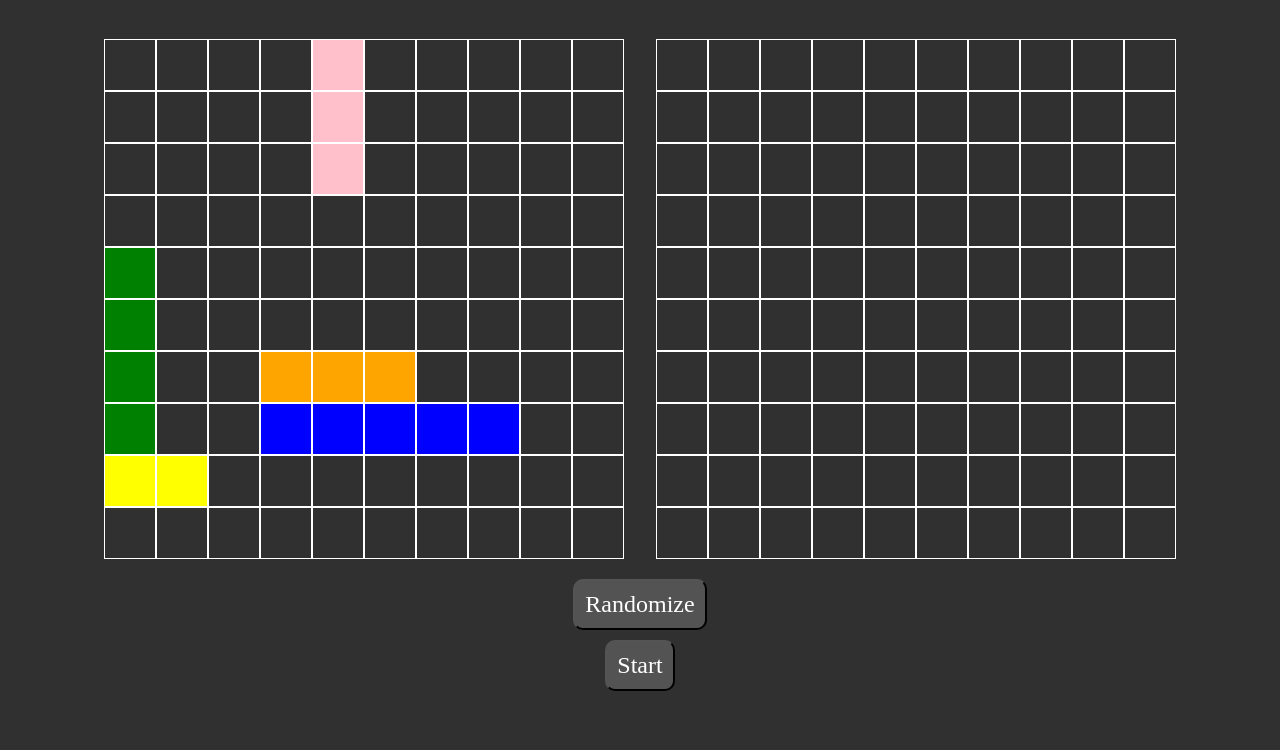
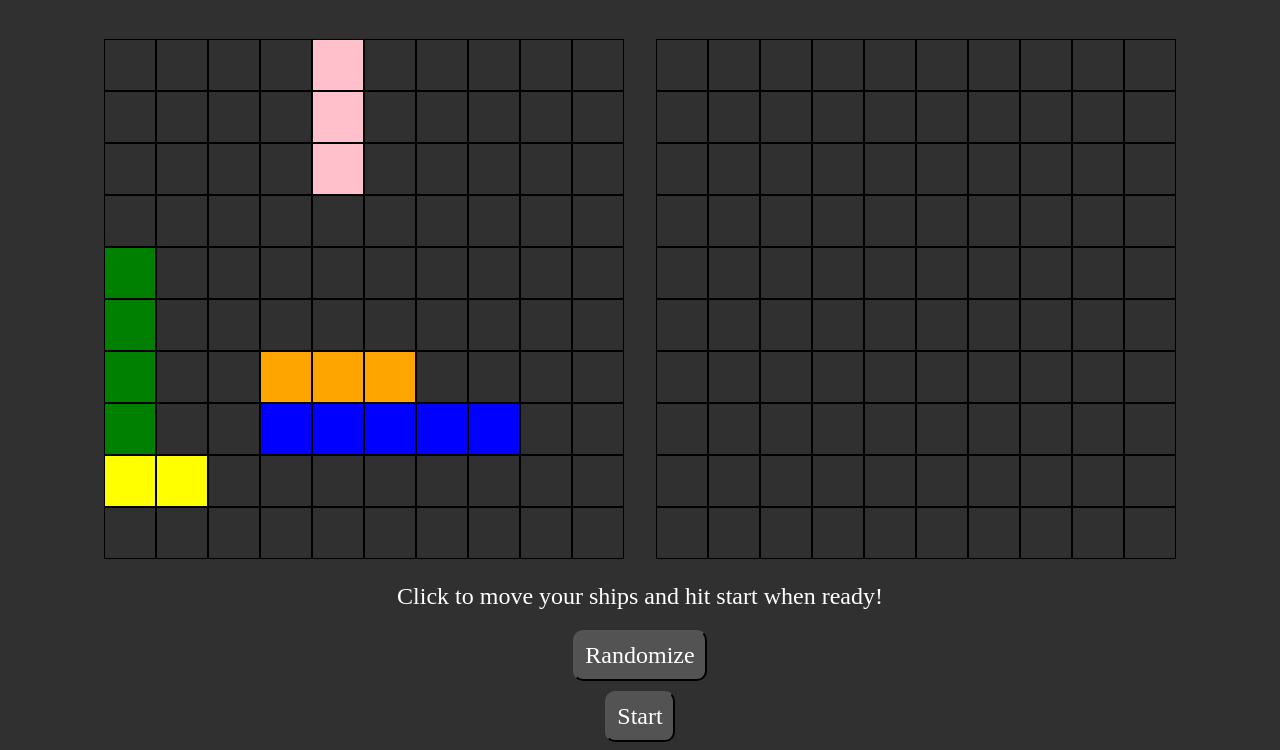
Before and after one commit to CoDinAIy/battleships, a website built with webpack: page src/index.html in a window 1280 px wide. Shown: the part 113-863 px from the top of the page. Before the commit the page ends 812 px from the top, so only its background shows below. Built offline with nearby package versions, Linux system fonts and the light colour scheme; a web font is replaced by a local one.

Commit message:
fixed message div

```diff
--- a/src/index.html
+++ b/src/index.html
@@ -10,6 +10,8 @@
     <div class="boards">
 
     </div>
+    <div class="message">Click to move your ships and hit start when ready!
+    </div>
     <button class="random">Randomize</button>
     <button class="start">Start</button>
 </body>
--- a/src/style.css
+++ b/src/style.css
@@ -49,7 +49,7 @@ body {
 .cell {
     height: 50px;
     width: 50px;
-    border: solid white 0.1em;
+    border: solid black 0.1em;
 }
 
 .boards {
```
